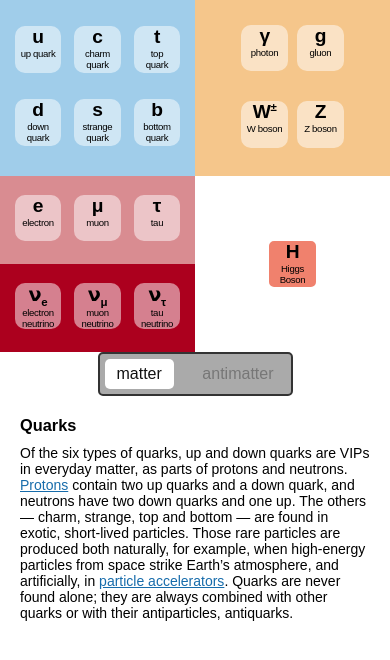
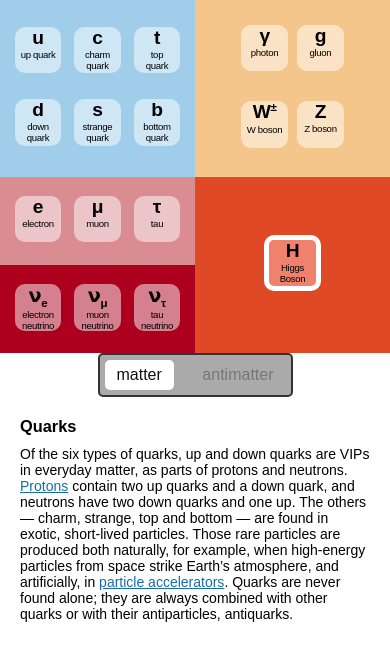
Before and after one commit to tylermachado/sn-particle-model, a React (Create React App) app: page / in a window 390 px wide. Shown: the top 660 px of the page. Built offline with nearby package versions, Linux system fonts and the light colour scheme; a web font is replaced by a local one.

Commit message:
changing structure to look better on mobile

```diff
--- a/src/App.js
+++ b/src/App.js
@@ -86,11 +86,12 @@ class App extends Component {
             <div className={this.state.substance === "matter" ? 'controller-item active' : 'controller-item'}>matter</div>
             <div className={this.state.substance === "antimatter" ? 'controller-item active' : 'controller-item'}>antimatter</div>
           </section>
-          <section className="area-higgs-boson particle" onMouseOver={() => this.changeActive("higgs boson")}>
-
-            <div className="particle-content">
-              <div className="symbol">H</div>
-              <div className="name">Higgs Boson</div>
+          <section className="area-higgs-boson" onMouseOver={() => this.changeActive("higgs boson")}>
+            <div className="particle">
+              <div className="particle-content">
+                <div className="symbol">H</div>
+                <div className="name">Higgs Boson</div>
+              </div>
             </div>
           </section>
           <section className="infobox">
--- a/src/App.scss
+++ b/src/App.scss
@@ -15,13 +15,14 @@ sub, sup {
 }
 
 .grid-container {
+  height:75vh;
   background-color: #fff;
   text-align: center;
   position:relative;
   display: grid;
   gap: 0px 0px;
   grid-template-columns: repeat(4, minmax(0,1fr));
-  grid-template-rows: 2fr 2fr 2fr 2fr 1fr 8fr;
+  grid-template-rows: repeat(4, minmax(0, 3fr)) 1fr 8fr;
   gap: 0px 0px;
   grid-template-areas:
     "area-quarks area-quarks area-force-carrying-particles area-force-carrying-particles"
@@ -48,7 +49,7 @@ sub, sup {
 .area-charged-leptons { grid-area: area-charged-leptons; background-color: #d98c91;}
 .area-neutrinos { grid-area: area-neutrinos; background-color: #ac001e;}
 .area-force-carrying-particles { grid-area: area-force-carrying-particles; background-color: #f5c68b;}
-.area-higgs-boson { grid-area: area-higgs-boson; background-color: #e5755d;}
+.area-higgs-boson { grid-area: area-higgs-boson; background-color: #DF4926;}
 .controller { grid-area: controller; }
 .infobox { grid-area: infobox; }
 
@@ -86,7 +87,7 @@ sub, sup {
 .controller {
     @media (min-width: $md-screen) {
       position: absolute;
-      top: 50%;
+      top: calc(50% - 25px);
       left: calc(25vw - 60px);
 
     }
@@ -194,16 +195,19 @@ sub, sup {
       display: flex;
       justify-content: center;
       align-items: center;
-      margin: auto;
+      margin: 0;
 
     @media (min-width: $md-screen) {
       position: absolute;
       top: calc(50% - 6vw - 5px);
       left: calc(50% - 6vw - 5px);
+      background-color: unset;
     }
 
-      background-color: rgb(240, 129, 109);
-      border: 5px solid white;
+      .particle {
+        background-color: rgb(240, 129, 109);
+        border: 5px solid white;
+      }
     }
 
 @media all and (-ms-high-contrast:none) {
```
